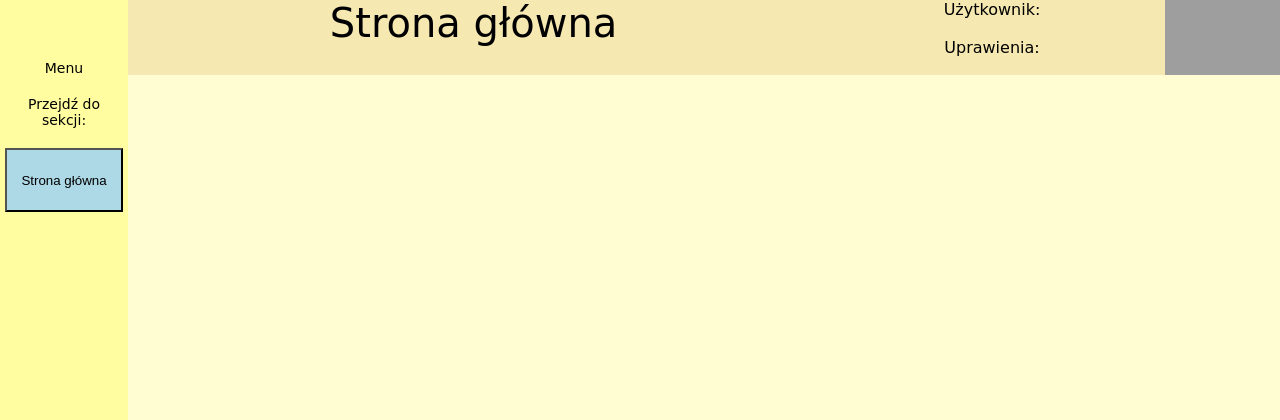
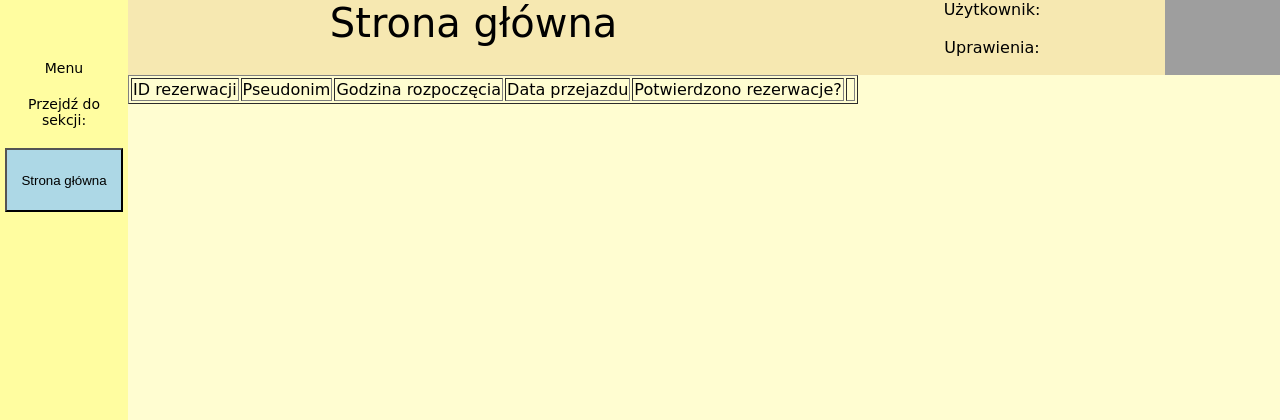
Before and after one commit to Gar2d2/karting, a PHP site: page /index.php?s=acceptRezerwacja in a window 1280 px wide. Shown: the top 420 px of the page. Run offline with PHP 8.4, Linux system fonts and the light colour scheme; tables that the repository leaves empty or names only in its code hold one stand-in row (values such as "Sample post"); grey boxes are pictures that could not be loaded.

Commit message:
dodanie potwierdzania rezerwacji. żtkj

```diff
--- a/backend/PrzejazdDAO.php
+++ b/backend/PrzejazdDAO.php
@@ -25,6 +25,27 @@
                 }
             }
             return $przejazdy;
+        }
+
+		public function pobierzPrzejazdZID($id)
+        {
+            $connection = new DBConnector();
+            $przejazdy[] = new PrzejazdDTO();
+            $query="SELECT * FROM `przejazd` WHERE id='$id' LIMIT 1";
+            $result = mysqli_query($connection->GetBazaConnection(), $query);
+            if($result)
+            {
+                while($row = mysqli_fetch_array($result))
+                {
+                    #print($row['id']);
+                    $przejazd = new PrzejazdDTO();
+                    $przejazd->id = $row['id'];
+                    $przejazd->data = $row['dataPrzejazdu'];
+                    $przejazd->godzinaRozpoczecia = $row['godzinaRozpoczecia'];
+                    $przejazd->godzinaZakonczenia = $row['godzinaZakonczenia'];
+                }
+            }
+            return $przejazd;
         }
 
          public function pobierzPrzejazdZDataIGodzina($dataPrzejazdow, $godzinaPrzejazdow)
--- a/index.php
+++ b/index.php
@@ -132,6 +132,9 @@ if (isset($_GET['s']))
         case "nieukPrzejazdy":
             include_once "przejazdy/nieukPrzejazdy.php";
         break;
+		case "acceptRezerwacja":
+			include_once "przejazdy/acceptRezerwacja.php";
+		break;
     }
 }
 else
@@ -177,7 +180,16 @@ else
         }
         else
         {
-            if (!isset($_SESSION['role']))
+			if(isset($_GET['rez']))
+			{
+				include_once "backend\RezerwacjaDTO.php";
+				include_once "backend\RezerwacjaDAO.php";
+				$rezerwacjaDAO = new rezerwacjaDAO();
+				$rezerwacjaDAO->potwierdzRezerwacje($_GET['rez']);
+
+			} else
+			{
+				if (!isset($_SESSION['role']))
             {
                 print ('
                 <form action="" method="post">
@@ -206,6 +218,7 @@ else
             {
                 print (logoutForm());
             }
+			}
         }
 
     }
--- a/przejazdy/acceptRezerwacja.php
+++ b/przejazdy/acceptRezerwacja.php
@@ -0,0 +1,61 @@
+<?php
+include_once 'backend\RezerwacjaDTO.php';
+include_once 'backend\RezerwacjaDAO.php';
+include_once 'backend\OsobaDAO.php';
+include_once 'backend\OsobaDTO.php';
+include_once 'backend\PrzejazdDAO.php';
+include_once 'backend\PrzejazdDTO.php';
+
+$rezerwacjeDAO = new rezerwacjaDAO();
+$today = date("Y-m-d", strtotime("today"));
+$rezerwacje = $rezerwacjeDAO -> pobierzRezerwacjeZData($today);
+print('<table border="1">
+         <tbody>
+          <tr>
+		 <td>ID rezerwacji</td>
+         <td>Pseudonim</td>
+         <td>Godzina rozpoczęcia</td>
+         <td>Data przejazdu</td>
+         <td>Potwierdzono rezerwacje?</td>
+         <td>&nbsp;</td>
+		 </tr>');
+foreach($rezerwacje as $rezerwacja)
+{
+	if(!is_null($rezerwacja->id))
+	{
+		$osobaDAO = new osobaDAO();
+		$idOsoby = $rezerwacja->idOsoby;
+		$osoba = $osobaDAO -> pobierzOsobePoID($idOsoby);
+		$przejazdDAO = new przejazdDAO();
+		$przejazd = $przejazdDAO -> pobierzPrzejazdZID($rezerwacja->idPrzejazdu);
+		$potwierdzono = $rezerwacja->potwierdzono;
+		$p = $potwierdzono;
+		if($potwierdzono)
+		{
+			$potwierdzono = 'Tak';
+		} else
+		{
+			$potwierdzono = 'Nie';
+		}
+		print("<form action='' method='get'><tr>
+		 <td><input readonly type='text' name='rez' value='$rezerwacja->id' style='width: 100px; height: 100px'></td>
+         <td>$osoba->pseudonim</td>
+         <td>$przejazd->godzinaRozpoczecia</td>
+         <td>$przejazd->data</td>
+         <td>$potwierdzono</td>");
+
+		 if(!$p)
+		 {
+			 print("<td><input type='submit' value='Potwierdź' style='width: 100%; height: 100px'></td>");
+		 } else
+		 {
+			 print("<td></td>");
+		 }
+
+		 print("</form></tr>");
+	}
+}
+print('
+         </tbody>
+       </table>')
+?>
```
